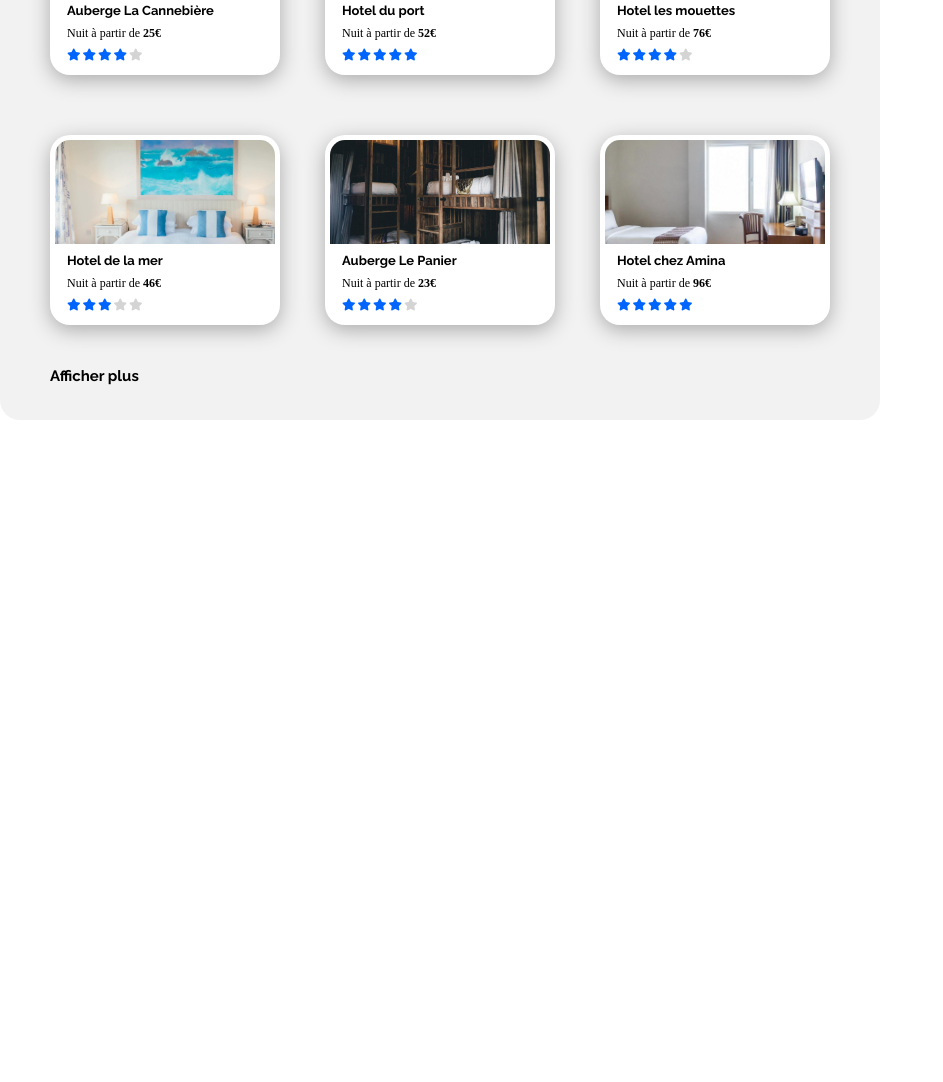
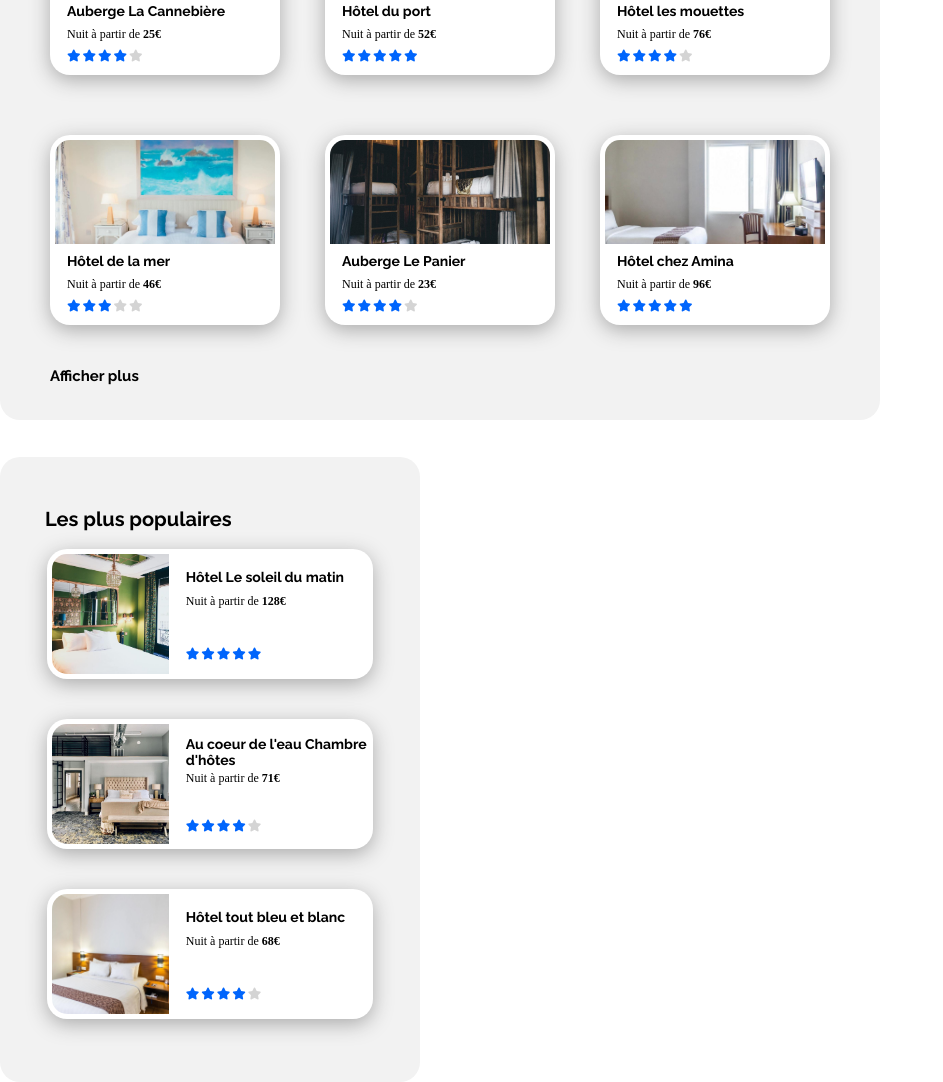
Before and after one commit to CyrilR3007/Booki, a plain HTML site: page index.html in a window 1280 px wide. Shown: the part 634-1716 px from the top of the page, without its empty margins (0-943 px from the left). Before the commit the page ends 1054 px from the top, so only its background shows below. Drawn offline with Linux system fonts and the light colour scheme; files whose address does not match are found by name; a web font is replaced by a local one.

Commit message:
Les deux sections de cards finit

```diff
--- a/index.html
+++ b/index.html
@@ -19,7 +19,7 @@
 					<div class="nav">
 						<nav>
 							<ul>
-								<li><a href="#">Hébergements</a></li>
+								<li><a href="#Hébergements">Hébergements</a></li>
 								<li><a href="#">Activités</a></li>
 							</ul>
 						</nav>
@@ -67,6 +67,8 @@
 			</header>
 
 			<main>
+				<div class="sections">
+					<div id="Hébergements">
 						<section class="section_left">
 							<h1>Hébergements à Marseille</h1>
 							<div id="all_cards">
@@ -111,7 +113,7 @@
 									</a>
 									<div class="card_body">
 										<div class="card_title">
-									<a href="#"><h3>Hotel du port</h3></a>
+											<a href="#"><h3>Hôtel du port</h3></a>
 										</div>
 
 										<div class="card_price">
@@ -139,7 +141,7 @@
 									</a>
 									<div class="card_body">
 										<div class="card_1_title">
-									<a href="#"><h3>Hotel les mouettes</h3></a>
+											<a href="#"><h3>Hôtel les mouettes</h3></a>
 										</div>
 
 										<div class="card_price">
@@ -168,7 +170,7 @@
 									></a>
 									<div class="card_body">
 										<div class="card_title">
-									<a href="#"><h3>Hotel de la mer</h3></a>
+											<a href="#"><h3>Hôtel de la mer</h3></a>
 										</div>
 
 										<div class="card_price">
@@ -228,7 +230,7 @@
 									></a>
 									<div class="card_body">
 										<div class="card_title">
-									<a href="#"><h3>Hotel chez Amina</h3> </a>
+											<a href="#"><h3>Hôtel chez Amina</h3> </a>
 										</div>
 
 										<div class="card_price">
@@ -249,6 +251,101 @@
 								<a href="#">Afficher plus</a>
 							</div>
 						</section>
+					</div>
+
+					<section class="section_right">
+						<h1>Les plus populaires</h1>
+						<div id="all_cards_2">
+							<div class="card_2">
+								<a href="#">
+									<div class="card_2_img">
+										<img
+											src="images/hebergements/3_medium/emile-guillemot-Bj_rcSC5XfE-unsplash.jpg"
+											alt="Auberge La Cannebière"
+										/>
+									</div>
+								</a>
+								<div class="card_2_body">
+									<div class="card_title">
+										<a href="#"><h3>Hôtel Le soleil du matin</h3></a>
+									</div>
+
+									<div class="card_2_price">
+										<p>Nuit à partir de <strong>128€</strong></p>
+									</div>
+
+									<div class="card_2_rating">
+										<i class="fa-solid fa-star"></i>
+										<i class="fa-solid fa-star"></i>
+										<i class="fa-solid fa-star"></i>
+										<i class="fa-solid fa-star"></i>
+										<i class="fa-solid fa-star"></i>
+									</div>
+								</div>
+							</div>
+
+							<div class="card_2">
+								<a href="#">
+									<div class="card_2_img">
+										<img
+											src="images/hebergements/3_medium/aw-creative-VGs8z60yT2c-unsplash.jpg"
+											alt="Auberge La Cannebière"
+										/>
+									</div>
+								</a>
+								<div class="card_2_body">
+									<div class="card_title">
+										<a href="#"><h3>Au coeur de l'eau Chambre d'hôtes</h3></a>
+									</div>
+
+									<div class="card_2_price">
+										<p>Nuit à partir de <strong>71€</strong></p>
+									</div>
+
+									<div class="card_2_rating">
+										<i class="fa-solid fa-star"></i>
+										<i class="fa-solid fa-star"></i>
+										<i class="fa-solid fa-star"></i>
+										<i class="fa-solid fa-star"></i>
+										<div class="color_star_5">
+											<i class="fa-solid fa-star"></i>
+										</div>
+									</div>
+								</div>
+							</div>
+
+							<div class="card_2">
+								<a href="#">
+									<div class="card_2_img">
+										<img
+											src="images/hebergements/3_medium/febrian-zakaria-sjvU0THccQA-unsplash.jpg"
+											alt="Auberge La Cannebière"
+										/>
+									</div>
+								</a>
+								<div class="card_2_body">
+									<div class="card_title">
+										<a href="#"><h3>Hôtel tout bleu et blanc</h3></a>
+									</div>
+
+									<div class="card_2_price">
+										<p>Nuit à partir de <strong>68€</strong></p>
+									</div>
+
+									<div class="card_2_rating">
+										<i class="fa-solid fa-star"></i>
+										<i class="fa-solid fa-star"></i>
+										<i class="fa-solid fa-star"></i>
+										<i class="fa-solid fa-star"></i>
+										<div class="color_star_5">
+											<i class="fa-solid fa-star"></i>
+										</div>
+									</div>
+								</div>
+							</div>
+						</div>
+					</section>
+				</div>
 			</main>
 		</div>
 	</body>
--- a/style.css
+++ b/style.css
@@ -297,7 +297,26 @@ header p {
 	margin-top: 3px;
 }
 
-/*Main*/
+/*Sections*/
+
+.sections {
+	display: flex;
+	flex-wrap: wrap;
+	flex-direction: row;
+	justify-content: space-between;
+}
+
+.section_right {
+	position: relative;
+	display: flex;
+	align-items: center;
+	background: #f2f2f2;
+	width: 419.5px;
+	height: 625px;
+	margin-top: 37.5px;
+	padding-top: 25px;
+	border-radius: 20px 20px;
+}
 
 .section_left {
 	position: relative;
@@ -310,14 +329,22 @@ header p {
 	border-radius: 20px 20px;
 }
 
-h1 {
+.section_left h1 {
 	font-family: "raleway-bold";
 	font-size: 20px;
 	margin-left: 50px;
 	margin-top: 23.75px;
 }
 
-/*card*/
+.section_right h1 {
+	position: absolute;
+	font-family: "raleway-bold";
+	font-size: 20px;
+	top: 50px;
+	left: 45px;
+}
+
+/*card Hebergements*/
 
 #all_cards {
 	position: absolute;
@@ -371,8 +398,7 @@ h1 {
 
 .card h3 {
 	font-family: "raleway-bold";
-	font-size: 13px;
-	text-decoration: none;
+	font-size: 14px;
 	margin-top: 0px;
 	margin-bottom: 8px;
 }
@@ -421,3 +447,84 @@ h1 {
 	text-decoration: none;
 	color: black;
 }
+
+/*cards les plus populaires*/
+
+#all_cards_2 {
+	position: absolute;
+	display: flex;
+	flex-wrap: wrap;
+	flex-direction: row;
+	justify-content: center;
+	align-content: center;
+	gap: 40px;
+	top: 92px;
+}
+
+.card_2:hover {
+	box-shadow: 0px 20px 20px rgba(0, 0, 0, 0.5);
+}
+.card_2 {
+	display: flex;
+	width: 326px;
+	height: 130px;
+	background-color: white;
+	box-shadow: 0px 5px 20px rgb(170, 170, 170);
+	border-radius: 20px 20px;
+}
+
+.card_2_img {
+	position: relative;
+	overflow: hidden;
+}
+
+.card_2_img img {
+	width: 127px;
+	height: 130px;
+	padding: 5px;
+	border-radius: 20px 0px 0px 20px;
+	object-fit: cover;
+}
+
+.card_2_body {
+	display: flex;
+	flex-direction: column;
+	justify-content: space-around;
+	padding-left: 12px;
+	gap: 0px;
+}
+
+.card_2 a {
+	text-decoration: none;
+	color: black;
+}
+
+.card_2 h3 {
+	font-family: "raleway-bold";
+	font-size: 14px;
+	text-decoration: none;
+	margin: 0%;
+}
+
+.card_2_price {
+	margin-top: -30px;
+	font-size: 12px;
+	font-weight: normal;
+}
+
+.card_2_rating {
+	display: flex;
+	flex-direction: row;
+	align-items: center;
+	gap: 2px;
+}
+
+.card_2_rating i {
+	color: #0065fc;
+	font-size: 12px;
+}
+
+.color_star_5 i {
+	color: #d4d4d4;
+	display: flex;
+}
```
Lines whose indentation alone changed are shown as unchanged.
